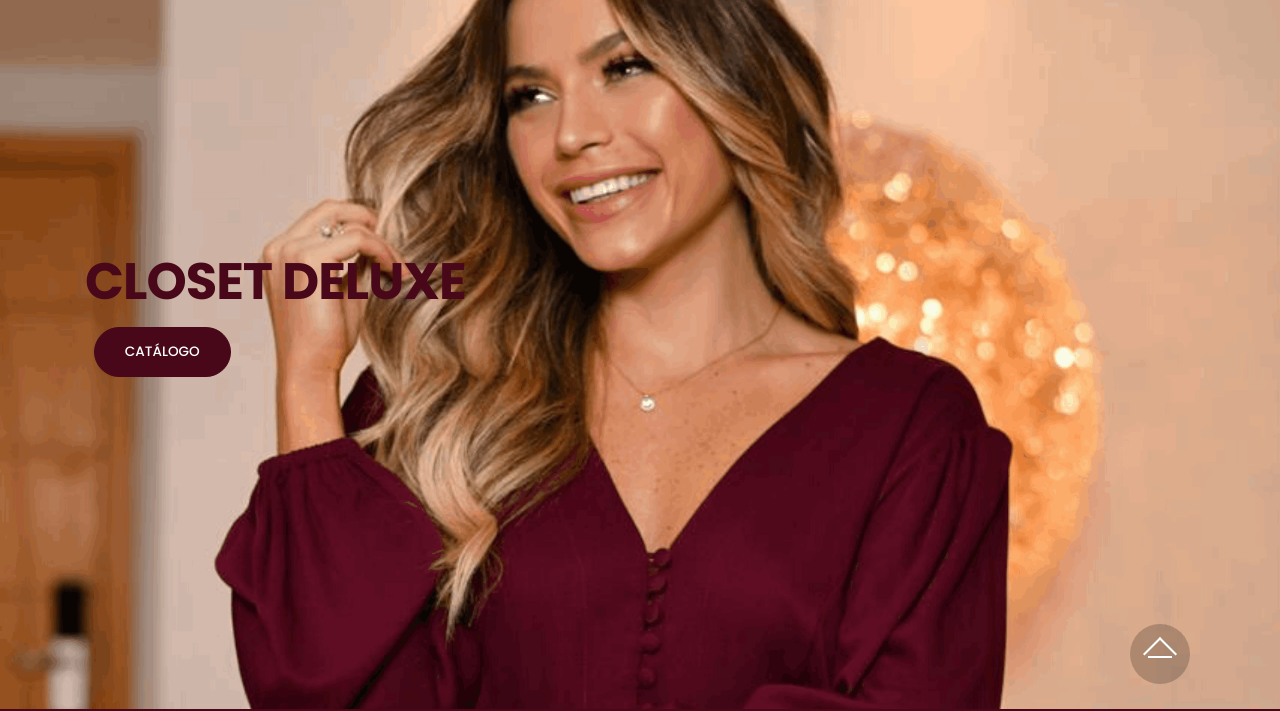
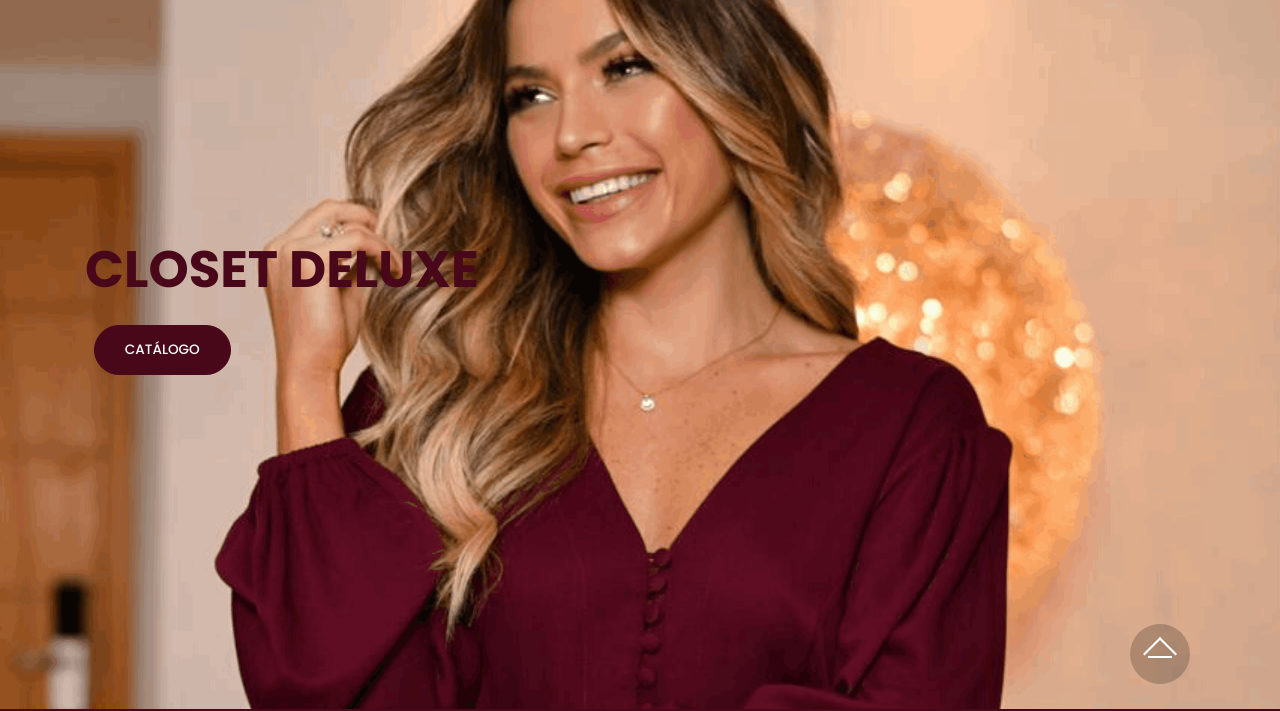
Before and after one commit to zirobr/closet_deluxe, a plain HTML site: page index.html in a window 1280 px wide. Shown: the part 91-802 px from the top of the page. Drawn offline with Linux system fonts and the light colour scheme; a script that the page names is missing; files whose address does not match are found by name.

Commit message:
Add files via upload

```diff
--- a/assets/mobirise/css/mbr-additional.css
+++ b/assets/mobirise/css/mbr-additional.css
@@ -660,10 +660,10 @@ section.lazy-placeholder:after {
 }
 .cid-s1qbr6TnxI .mbr-section-title {
   letter-spacing: -1px;
+  color: #ffffff;
+}
+.cid-s1qbr6TnxI .mbr-section-subtitle {
   color: #490819;
-}
-.cid-s1qbr6TnxI .mbr-section-subtitle {
-  color: #232323;
 }
 .cid-s1nljw4J7w {
   padding-top: 45px;
--- a/index.html
+++ b/index.html
@@ -66,8 +66,8 @@
     <div class="container align-left">
         <div class="row justify-content-center mbr-white">
                 <div class="mbr-white col-md-12">
-                    <h4 class="mbr-section-subtitle mbr-fonts-style align-left pb-2 display-5"></h4>
-                    <h1 class="mbr-section-title mbr-white mbr-fonts-style align-left mbr-bold display-1">CLOSET DELUXE</h1>
+                    <h4 class="mbr-section-subtitle mbr-fonts-style align-left pb-2 display-1"><strong>CLOSET DELUXE</strong></h4>
+                    <h1 class="mbr-section-title mbr-white mbr-fonts-style align-left mbr-bold display-2"></h1>
 
                     <div class="mbr-section-btn align-left"><a class="btn btn-lg btn-primary display-4" href="https://ziro.app/marcas/closet-deluxe" target="_blank">CATÁLOGO</a></div>
                 </div>
@@ -167,7 +167,7 @@
         <div class="row justify-content-center">
             <div class="col-12 col-md-12">
                 <h3 class="mbr-section-subtitle mbr-fonts-style pb-2 mbr-light align-center display-5"></h3>
-                <h2 class="align-center mbr-fonts-style mbr-section-title display-2">FRETE GRÁTIS<br></h2>
+                <h2 class="align-center mbr-fonts-style mbr-section-title display-2">20% de desconto nas compras acima de 12 peças&nbsp;</h2>
             </div>
 
             <div class="col-12 col-md-12 pt-4">
```
Also changed, not shown: 1 other file.
